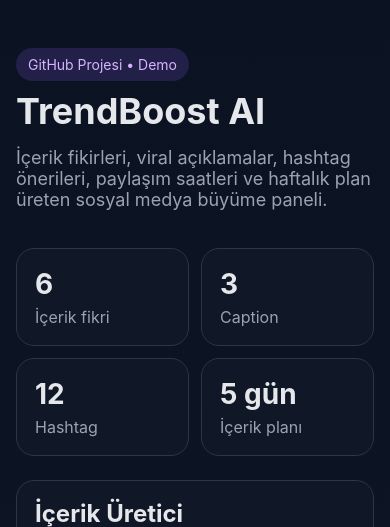
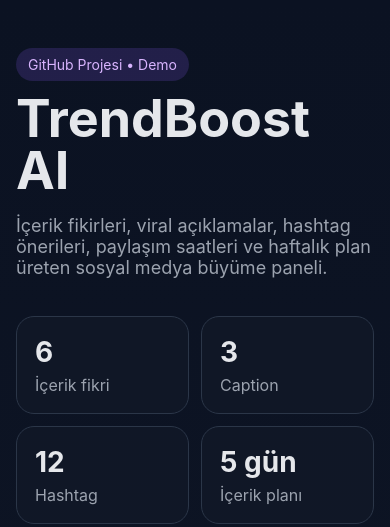
Before and after one commit to ahsenez/trendboost-ai, a Flask app: page / in a window 390 px wide. Shown: the top 527 px of the page. Run offline with Flask 3, Linux system fonts and the light colour scheme.

Commit message:
Remove font size for h1 in mobile media query

```diff
--- a/static/style.css
+++ b/static/style.css
@@ -150,5 +150,5 @@ button.secondary { background: var(--accent-2); }
   .hero-grid, .main-grid, .results-grid, .audit-grid {
     grid-template-columns: 1fr;
   }
-  h1 { font-size: 36px; }
+
 }
```
